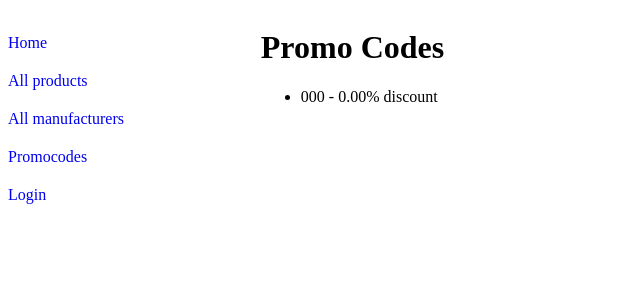
After one commit to kseniakot/IGI_LR, a Django app: page /catalog/promo-codes/ in a window 1280 px wide. The commit adds this page. Shown: the top 300 px of the page, without its empty margins (0-640 px from the left). Run offline with Django 5.2, Linux system fonts and the light colour scheme; tables that the repository leaves empty hold one stand-in row (values such as "Sample post").

Commit message:
Add promocode info

```diff
--- a/IGI/LR5/Lab5/catalog/templates/base_generic.html
+++ b/IGI/LR5/Lab5/catalog/templates/base_generic.html
@@ -18,7 +18,7 @@
             <li><a href="{% url 'index' %}">Home</a></li>
             <li><a href="{% url 'products' %}">All products</a></li>
             <li><a href="{% url 'manufacturers' %}">All manufacturers</a></li>
-
+            <li><a href="{% url 'promo-codes' %}">Promocodes</a></li>
              {% if user.is_authenticated %}
                  <li>User: {{ user.get_username }}</li>
 
--- /dev/null
+++ b/IGI/LR5/Lab5/catalog/templates/catalog/promocode_list.html
@@ -0,0 +1,14 @@
+{% extends "base_generic.html" %}
+
+{% block content %}
+  <h1>Promo Codes</h1>
+  <ul>
+    {% for promo_code in object_list %}
+      <li>
+        <p>{{ promo_code.code }} - {{ promo_code.discount }}% discount</p>
+      </li>
+    {% empty %}
+      <li>No promo codes available.</li>
+    {% endfor %}
+  </ul>
+{% endblock %}
--- a/IGI/LR5/Lab5/catalog/urls.py
+++ b/IGI/LR5/Lab5/catalog/urls.py
@@ -40,5 +40,6 @@ urlpatterns += [url('create-order/', views.create_order, name='create-order'),
                             name='decrease-quantity'),
                 url(r'^remove-from-cart/(?P<product_instance_id>[0-9a-f-]+)/$', views.remove_from_cart,
                             name='remove-from-cart'),
-path('onlineshop/cart/apply-promo-code/', views.apply_promo_code, name='apply-promo-code'),
+                path('onlineshop/cart/apply-promo-code/', views.apply_promo_code, name='apply-promo-code'),
+                path('promo-codes/', views.PromoCodeListView.as_view(), name='promo-codes'),
 ]
--- a/IGI/LR5/Lab5/catalog/views.py
+++ b/IGI/LR5/Lab5/catalog/views.py
@@ -137,6 +137,13 @@ class AllOrdersForEmployeeView(LoginRequiredMixin, generic.ListView):
 
 def get_queryset(self):
     return Order.objects.all()
+
+
+class PromoCodeListView(generic.ListView):
+    model = PromoCode
+    template_name = 'catalog/promocode_list.html'
+    paginate_by = 10
+
 
 
 from django.contrib.auth.decorators import permission_required, login_required
```
Also changed, not shown: IGI/LR5/Lab5/catalog/migrations/0015_promocode_alter_cart_total_price_orderitem_and_more.py (added), IGI/LR5/Lab5/catalog/migrations/0016_promocode_expiration_date.py (added), IGI/LR5/Lab5/catalog/migrations/0017_remove_promocode_expiration_date.py (added).
